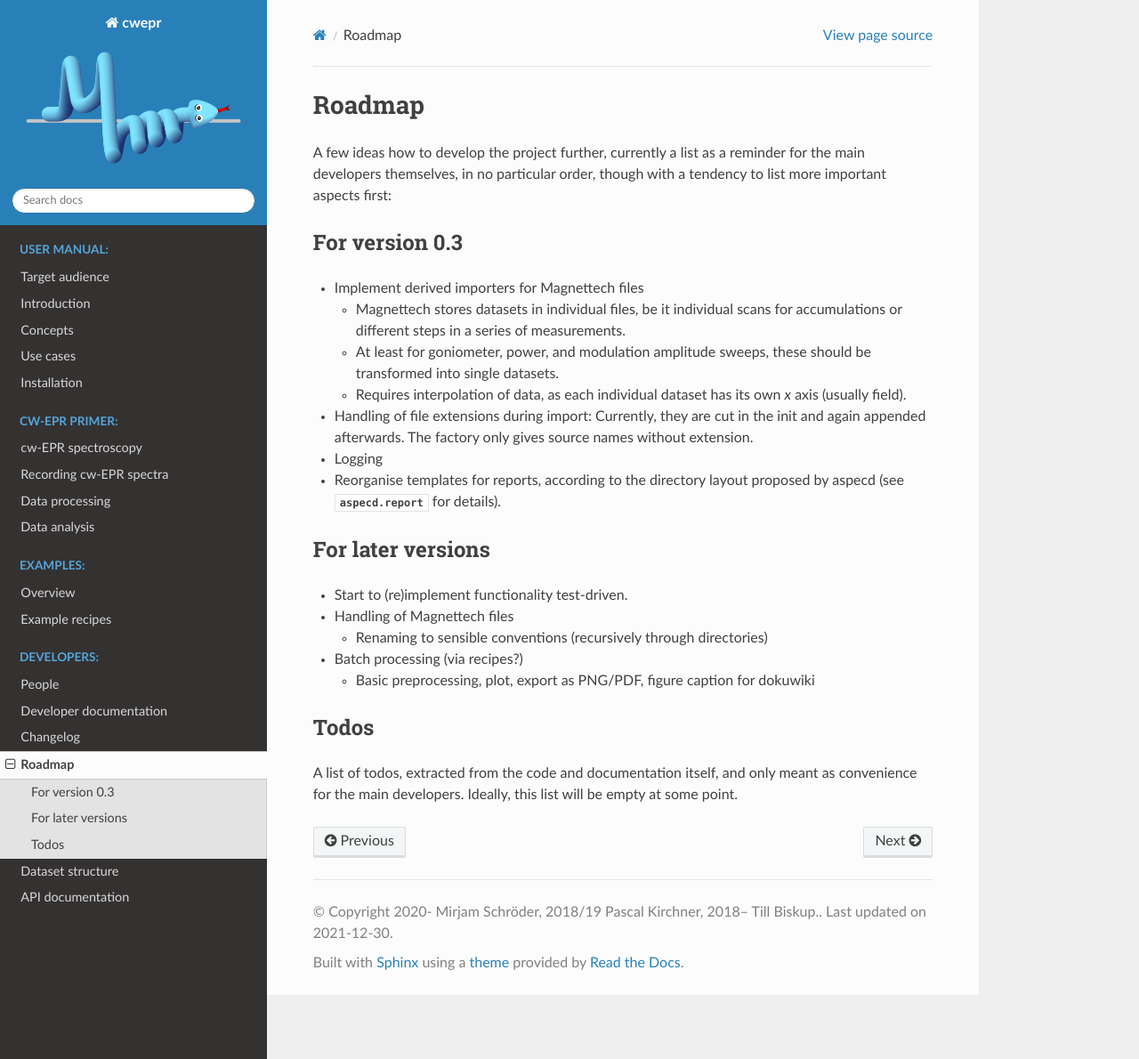
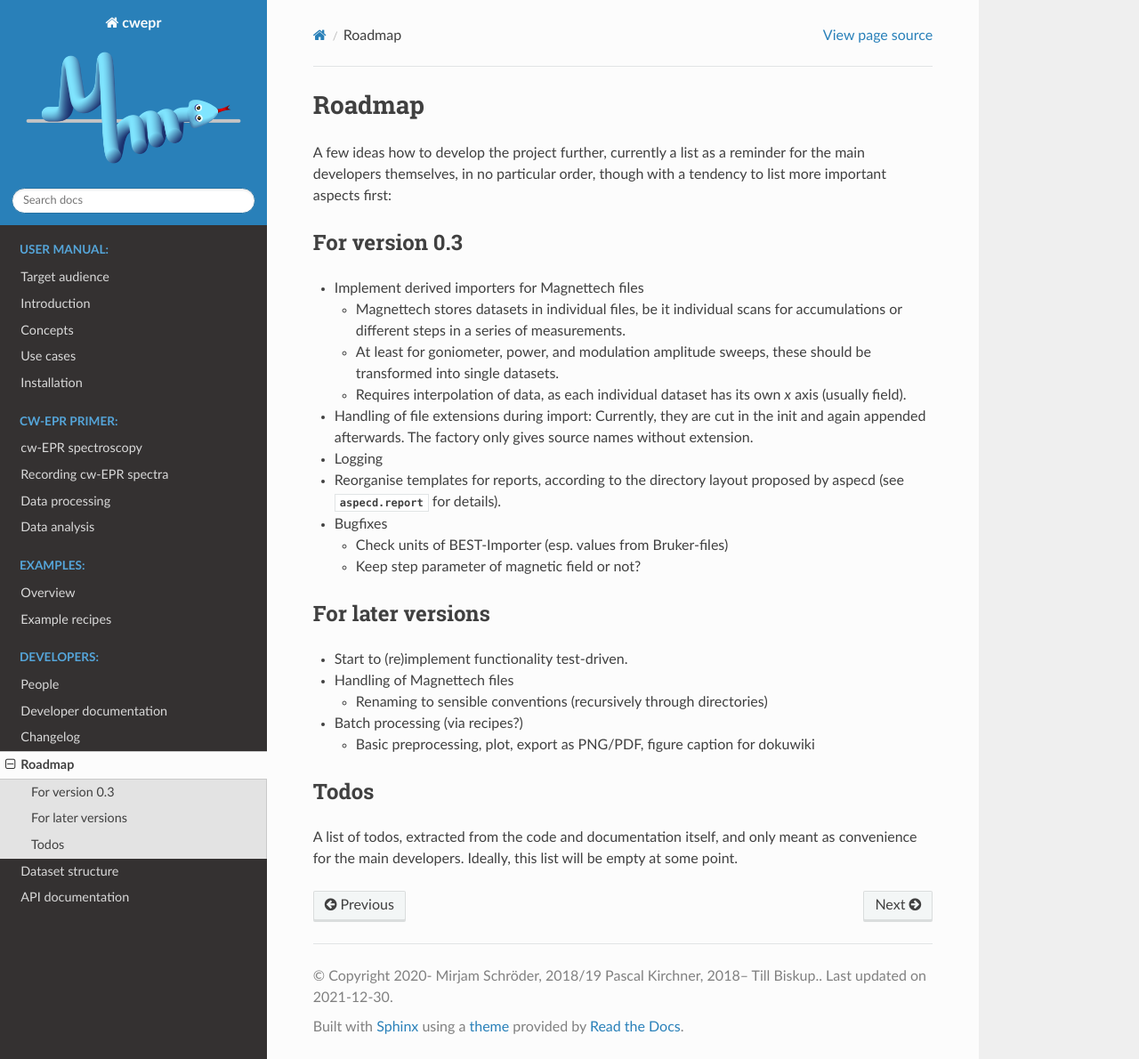
Before and after one commit to tillbiskup/cwepr, a Sphinx documentation site: the page built from docs/roadmap.rst, in a window 1280 px wide and 1190 px high. Shown: the whole window at 89% size. Built offline with Sphinx 7.4.7 and the Read the Docs theme 2.0.0, drawn with Linux system fonts in a browser that asks for light colours.

Commit message:
Add todos to roadmap

```diff
--- a/docs/roadmap.rst
+++ b/docs/roadmap.rst
@@ -22,6 +22,11 @@ For version 0.3
 
 * Reorganise templates for reports, according to the directory layout proposed by aspecd (see :mod:`aspecd.report` for details).
 
+* Bugfixes
+
+  * Check units of BEST-Importer (esp. values from Bruker-files)
+  * Keep step parameter of magnetic field or not?
+
 
 For later versions
 ==================
```
Also changed, not shown: 1 other file.
